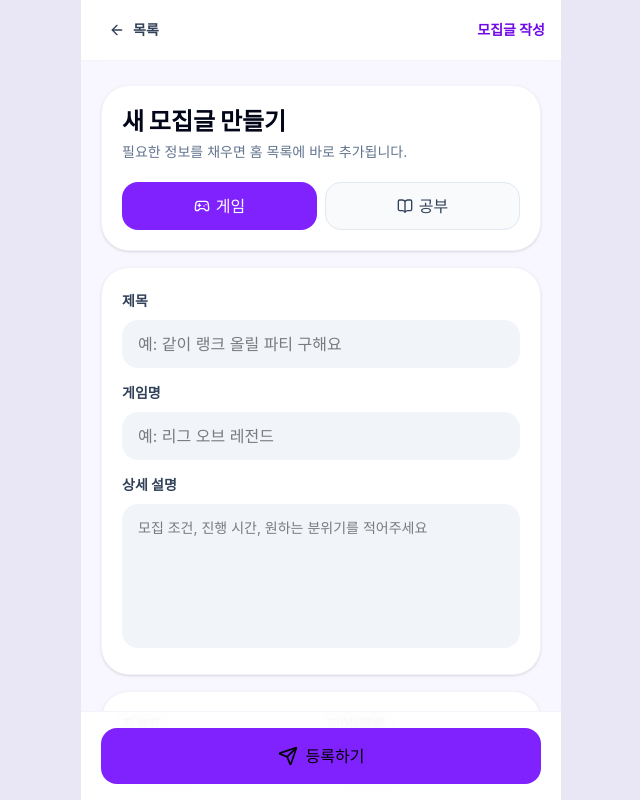
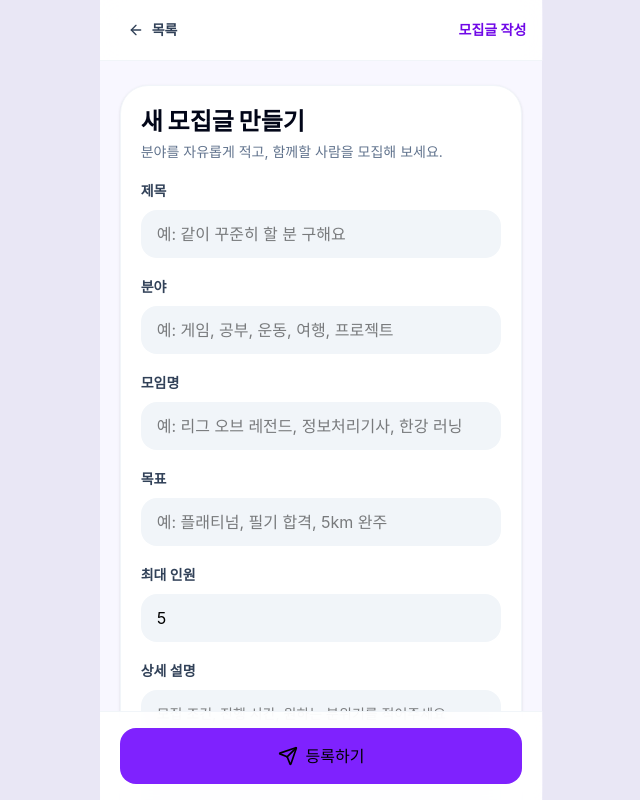
Before and after one commit to OSSWProject-Jo2/KiriKiri-Frontend, a Next.js app in the folder kirikiri-app/: page /post/new in a window 1280 px wide. Shown: the top 800 px of the page, without its empty margins (319-959 px from the left). Built offline with nearby package versions, Linux system fonts and the light colour scheme.

Commit message:
refactor: 모집글 카테고리 통일화 및 사용감 개선

```diff
--- a/kirikiri-app/app/components/HomePage.tsx
+++ b/kirikiri-app/app/components/HomePage.tsx
@@ -2,19 +2,18 @@
 
 import { useEffect, useMemo, useState } from "react";
 import Link from "next/link";
-import { mockPosts, type PostCategory } from "../data/mockPosts";
+import { mockPosts } from "../data/mockPosts";
 import { getSavedPosts } from "../data/postStorage";
 import { PostCard } from "../components/PostCard";
 import { Button } from "../components/ui/button";
 import { Input } from "../components/ui/input";
-import { BookOpen, Flame, Gamepad2, Plus, Search, Sparkles } from "lucide-react";
+import { Flame, Plus, Search, Sparkles } from "lucide-react";
 import { motion } from "motion/react";
 
-type CategoryFilter = "전체" | PostCategory;
+const ALL_CATEGORIES = "전체";
 
 export function HomePage() {
-  const [selectedCategory, setSelectedCategory] =
-    useState<CategoryFilter>("전체");
+  const [selectedCategory, setSelectedCategory] = useState(ALL_CATEGORIES);
   const [searchQuery, setSearchQuery] = useState("");
   const [savedPosts, setSavedPosts] = useState<typeof mockPosts>([]);
 
@@ -27,17 +26,22 @@ export function HomePage() {
   }, []);
 
   const posts = useMemo(() => [...savedPosts, ...mockPosts], [savedPosts]);
+  const categories = useMemo(
+    () => [ALL_CATEGORIES, ...Array.from(new Set(posts.map((post) => post.category)))],
+    [posts],
+  );
 
   const filteredPosts = posts.filter((post) => {
     const matchesCategory =
-      selectedCategory === "전체" || post.category === selectedCategory;
+      selectedCategory === ALL_CATEGORIES || post.category === selectedCategory;
 
     const loweredQuery = searchQuery.toLowerCase();
+    const topicName = post.topicName || post.gameName || post.studyName || "";
     const matchesSearch =
       searchQuery === "" ||
       post.title.toLowerCase().includes(loweredQuery) ||
-      post.gameName?.toLowerCase().includes(loweredQuery) ||
-      post.studyName?.toLowerCase().includes(loweredQuery) ||
+      post.category.toLowerCase().includes(loweredQuery) ||
+      topicName.toLowerCase().includes(loweredQuery) ||
       post.description.toLowerCase().includes(loweredQuery);
 
     return matchesCategory && matchesSearch;
@@ -61,7 +65,7 @@ export function HomePage() {
           </div>
 
           <p className="mt-2 text-sm text-slate-500">
-            게임 파티와 스터디 그룹 모집
+            함께할 사람을 찾는 가장 쉬운 방법
           </p>
         </motion.div>
 
@@ -75,51 +79,30 @@ export function HomePage() {
           <Input
             value={searchQuery}
             onChange={(e) => setSearchQuery(e.target.value)}
-            placeholder="제목, 게임명, 스터디명 검색..."
+            placeholder="제목, 분야, 모임명 검색..."
             className="h-14 pl-12 rounded-2xl bg-slate-100 border-0 text-base shadow-inner"
           />
         </motion.div>
 
         <motion.div
-          className="grid grid-cols-3 gap-2 mt-4"
+          className="mt-4 flex gap-2 overflow-x-auto pb-1"
           initial={false}
           animate={{ opacity: 1, y: 0 }}
           transition={{ duration: 0.4, delay: 0.2 }}
         >
+          {categories.map((category) => (
             <Button
-            onClick={() => setSelectedCategory("전체")}
-            className={`h-12 rounded-2xl ${
-              selectedCategory === "전체"
-                ? "bg-slate-950 text-white"
-                : "bg-white text-slate-700 border border-slate-200"
-            }`}
-          >
-            전체
-          </Button>
-
-          <Button
-            onClick={() => setSelectedCategory("게임")}
-            className={`h-12 rounded-2xl gap-1.5 ${
-              selectedCategory === "게임"
+              key={category}
+              onClick={() => setSelectedCategory(category)}
+              className={`h-11 shrink-0 rounded-2xl px-4 ${
+                selectedCategory === category
                   ? "bg-violet-600 text-white"
                   : "bg-white text-slate-700 border border-slate-200"
               }`}
             >
-            <Gamepad2 className="w-4 h-4" />
-            게임
+              {category}
             </Button>
-
-          <Button
-            onClick={() => setSelectedCategory("공부")}
-            className={`h-12 rounded-2xl gap-1.5 ${
-              selectedCategory === "공부"
-                ? "bg-violet-600 text-white"
-                : "bg-white text-slate-700 border border-slate-200"
-            }`}
-          >
-            <BookOpen className="w-4 h-4" />
-            공부
-          </Button>
+          ))}
         </motion.div>
       </header>
 
@@ -129,7 +112,7 @@ export function HomePage() {
             <div className="flex items-center gap-2">
               <Flame className="w-5 h-5 text-violet-600" />
               <h2 className="text-2xl font-black text-slate-950">
-                모집 중인 파티
+                모집 중인 모임
               </h2>
             </div>
             <p className="mt-1 text-sm text-slate-500">
--- a/kirikiri-app/app/components/NewPostForm.tsx
+++ b/kirikiri-app/app/components/NewPostForm.tsx
@@ -1,10 +1,9 @@
 "use client";
 
-import { FormEvent, useMemo, useState } from "react";
+import { FormEvent, useState } from "react";
 import Link from "next/link";
 import { useRouter } from "next/navigation";
-import { ArrowLeft, BookOpen, Gamepad2, Send } from "lucide-react";
-import type { PostCategory } from "../data/mockPosts";
+import { ArrowLeft, Send } from "lucide-react";
 import { savePost } from "../data/postStorage";
 import { Button } from "./ui/button";
 import { Input } from "./ui/input";
@@ -20,42 +19,32 @@ function todayText() {
 
 export function NewPostForm() {
   const router = useRouter();
-  const [category, setCategory] = useState<PostCategory>("게임");
+  const [category, setCategory] = useState("");
+  const [topicName, setTopicName] = useState("");
   const [title, setTitle] = useState("");
-  const [name, setName] = useState("");
-  const [description, setDescription] = useState("");
-  const [author, setAuthor] = useState("");
-  const [authorTier, setAuthorTier] = useState("");
   const [targetScore, setTargetScore] = useState("");
   const [maxMembers, setMaxMembers] = useState(5);
+  const [description, setDescription] = useState("");
   const [openChatLink, setOpenChatLink] = useState("");
-
-  const categoryNameLabel = useMemo(
-    () => (category === "게임" ? "게임명" : "스터디명"),
-    [category],
-  );
 
   const handleSubmit = (event: FormEvent<HTMLFormElement>) => {
     event.preventDefault();
 
-    const trimmedName = name.trim();
-    const post = {
+    savePost({
       id: `local-${Date.now()}`,
-      category,
+      category: category.trim(),
       title: title.trim(),
       description: description.trim(),
-      author: author.trim(),
-      authorTier: authorTier.trim() || "새 멤버",
+      author: "익명",
+      authorTier: "새 멤버",
       currentMembers: 1,
       maxMembers,
       targetScore: targetScore.trim(),
       createdAt: todayText(),
       openChatLink: openChatLink.trim(),
-      gameName: category === "게임" ? trimmedName : undefined,
-      studyName: category === "공부" ? trimmedName : undefined,
-    };
+      topicName: topicName.trim(),
+    });
 
-    savePost(post);
     router.push("/");
   };
 
@@ -75,110 +64,49 @@ export function NewPostForm() {
       </header>
 
       <main className="px-5 py-6">
-        <form onSubmit={handleSubmit} className="space-y-4">
-          <section className="rounded-[28px] bg-white p-5 shadow-sm border border-slate-100">
+        <form onSubmit={handleSubmit}>
+          <section className="space-y-4 rounded-[28px] bg-white p-5 shadow-sm border border-slate-100">
+            <div>
               <h1 className="text-2xl font-black text-slate-950">
                 새 모집글 만들기
               </h1>
               <p className="mt-1 text-sm text-slate-500">
-              필요한 정보를 채우면 홈 목록에 바로 추가됩니다.
+                분야를 자유롭게 적고, 함께할 사람을 모집해 보세요.
               </p>
+            </div>
 
-            <div className="grid grid-cols-2 gap-2 mt-5">
-              <Button
-                type="button"
-                onClick={() => setCategory("게임")}
-                className={`h-12 rounded-2xl gap-1.5 ${
-                  category === "게임"
-                    ? "bg-violet-600 text-white"
-                    : "bg-slate-50 text-slate-700 border border-slate-200"
-                }`}
-              >
-                <Gamepad2 className="w-4 h-4" />
-                게임
-              </Button>
-              <Button
-                type="button"
-                onClick={() => setCategory("공부")}
-                className={`h-12 rounded-2xl gap-1.5 ${
-                  category === "공부"
-                    ? "bg-violet-600 text-white"
-                    : "bg-slate-50 text-slate-700 border border-slate-200"
-                }`}
-              >
-                <BookOpen className="w-4 h-4" />
-                공부
-              </Button>
-            </div>
-          </section>
-
-          <section className="space-y-3 rounded-[28px] bg-white p-5 shadow-sm border border-slate-100">
             <label className="block">
               <span className="text-sm font-bold text-slate-700">제목</span>
               <Input
                 required
                 value={title}
                 onChange={(event) => setTitle(event.target.value)}
-                placeholder={
-                  category === "게임" ? "예: 같이 랭크 올릴 파티 구해요" : "예: 같이 스터디할 분 구해요"
-                }
+                placeholder="예: 같이 꾸준히 할 분 구해요"
                 className="mt-2 h-12 rounded-2xl bg-slate-100 border-0 px-4"
               />
             </label>
 
             <label className="block">
-              <span className="text-sm font-bold text-slate-700">
-                {categoryNameLabel}
-              </span>
+              <span className="text-sm font-bold text-slate-700">분야</span>
               <Input
                 required
-                value={name}
-                onChange={(event) => setName(event.target.value)}
-                placeholder={
-                  category === "게임" ? "예: 리그 오브 레전드" : "예: 정보처리기사"
-                }
+                value={category}
+                onChange={(event) => setCategory(event.target.value)}
+                placeholder="예: 게임, 공부, 운동, 여행, 프로젝트"
                 className="mt-2 h-12 rounded-2xl bg-slate-100 border-0 px-4"
               />
             </label>
 
             <label className="block">
-              <span className="text-sm font-bold text-slate-700">상세 설명</span>
-              <textarea
-                required
-                value={description}
-                onChange={(event) => setDescription(event.target.value)}
-                placeholder="모집 조건, 진행 시간, 원하는 분위기를 적어주세요"
-                rows={5}
-                className="mt-2 w-full resize-none rounded-2xl bg-slate-100 border-0 px-4 py-3 text-sm leading-6 outline-none focus:ring-2 focus:ring-violet-300"
-              />
-            </label>
-          </section>
-
-          <section className="space-y-3 rounded-[28px] bg-white p-5 shadow-sm border border-slate-100">
-            <div className="grid grid-cols-2 gap-3">
-              <label className="block">
-                <span className="text-sm font-bold text-slate-700">작성자</span>
+              <span className="text-sm font-bold text-slate-700">모임명</span>
               <Input
                 required
-                  value={author}
-                  onChange={(event) => setAuthor(event.target.value)}
-                  placeholder="닉네임"
+                value={topicName}
+                onChange={(event) => setTopicName(event.target.value)}
+                placeholder="예: 리그 오브 레전드, 정보처리기사, 한강 러닝"
                 className="mt-2 h-12 rounded-2xl bg-slate-100 border-0 px-4"
               />
             </label>
-
-              <label className="block">
-                <span className="text-sm font-bold text-slate-700">
-                  티어/레벨
-                </span>
-                <Input
-                  value={authorTier}
-                  onChange={(event) => setAuthorTier(event.target.value)}
-                  placeholder="골드 II"
-                  className="mt-2 h-12 rounded-2xl bg-slate-100 border-0 px-4"
-                />
-              </label>
-            </div>
 
             <label className="block">
               <span className="text-sm font-bold text-slate-700">목표</span>
@@ -186,7 +114,7 @@ export function NewPostForm() {
                 required
                 value={targetScore}
                 onChange={(event) => setTargetScore(event.target.value)}
-                placeholder={category === "게임" ? "예: 플래티넘" : "예: 필기 합격"}
+                placeholder="예: 플래티넘, 필기 합격, 5km 완주"
                 className="mt-2 h-12 rounded-2xl bg-slate-100 border-0 px-4"
               />
             </label>
@@ -205,6 +133,18 @@ export function NewPostForm() {
             </label>
 
             <label className="block">
+              <span className="text-sm font-bold text-slate-700">상세 설명</span>
+              <textarea
+                required
+                value={description}
+                onChange={(event) => setDescription(event.target.value)}
+                placeholder="모집 조건, 진행 시간, 원하는 분위기를 적어주세요"
+                rows={5}
+                className="mt-2 w-full resize-none rounded-2xl bg-slate-100 border-0 px-4 py-3 text-sm leading-6 outline-none focus:ring-2 focus:ring-violet-300"
+              />
+            </label>
+
+            <label className="block">
               <span className="text-sm font-bold text-slate-700">
                 오픈채팅 링크
               </span>
@@ -219,7 +159,7 @@ export function NewPostForm() {
             </label>
           </section>
 
-          <div className="sticky bottom-0 -mx-5 px-5 py-4 bg-white/90 backdrop-blur-md border-t border-slate-100">
+          <div className="sticky bottom-0 -mx-5 mt-4 px-5 py-4 bg-white/90 backdrop-blur-md border-t border-slate-100">
             <Button
               type="submit"
               size="lg"
--- a/kirikiri-app/app/components/PostCard.tsx
+++ b/kirikiri-app/app/components/PostCard.tsx
@@ -1,4 +1,4 @@
-import { BookOpen, Gamepad2, Lock, Users } from "lucide-react";
+import { Lock, Sparkles, Users } from "lucide-react";
 import type { Post } from "../data/mockPosts";
 
 type PostCardProps = {
@@ -6,9 +6,11 @@ type PostCardProps = {
   onClick?: () => void;
 };
 
+function getTopicLabel(post: Post) {
+  return post.topicName || post.gameName || post.studyName || post.category;
+}
+
 export function PostCard({ post, onClick }: PostCardProps) {
-  const label = post.category === "게임" ? post.gameName : post.studyName;
-
   return (
     <article
       onClick={onClick}
@@ -17,12 +19,8 @@ export function PostCard({ post, onClick }: PostCardProps) {
       <div className="flex items-start justify-between gap-3">
         <div className="min-w-0">
           <div className="flex items-center gap-2 text-sm font-bold text-violet-600">
-            {post.category === "게임" ? (
-              <Gamepad2 className="w-4 h-4" />
-            ) : (
-              <BookOpen className="w-4 h-4" />
-            )}
-            <span>{label}</span>
+            <Sparkles className="w-4 h-4" />
+            <span>{getTopicLabel(post)}</span>
           </div>
           <h3 className="mt-3 text-lg font-black leading-snug text-slate-950">
             {post.title}
--- a/kirikiri-app/app/components/PostDetailClient.tsx
+++ b/kirikiri-app/app/components/PostDetailClient.tsx
@@ -18,8 +18,7 @@ import {
   Calendar,
   User,
   Lock,
-  Gamepad2,
-  BookOpen,
+  Sparkles,
   MessageCircle,
 } from "lucide-react";
 import { motion } from "motion/react";
@@ -112,6 +111,7 @@ export function PostDetailClient({ post: initialPost, postId }: PostDetailClient
   }
 
   const isFull = post.currentMembers >= post.maxMembers;
+  const topicLabel = post.topicName || post.gameName || post.studyName || post.category;
 
   const handleParticipation = (nickname: string) => {
     setIsMatching(true);
@@ -155,15 +155,9 @@ export function PostDetailClient({ post: initialPost, postId }: PostDetailClient
           <div className="p-6 bg-gradient-to-br from-slate-950 to-violet-800 text-white">
             <div className="flex items-center gap-2 mb-4">
               <div className="w-10 h-10 rounded-2xl bg-white/15 flex items-center justify-center">
-                {post.category === "게임" ? (
-                  <Gamepad2 className="w-5 h-5" />
-                ) : (
-                  <BookOpen className="w-5 h-5" />
-                )}
+                <Sparkles className="w-5 h-5" />
               </div>
-              <span className="text-sm text-white/75">
-                {post.category === "게임" ? post.gameName : post.studyName}
-              </span>
+              <span className="text-sm text-white/75">{topicLabel}</span>
             </div>
 
             <h1 className="text-3xl font-black leading-tight">{post.title}</h1>
--- a/kirikiri-app/app/data/mockPosts.ts
+++ b/kirikiri-app/app/data/mockPosts.ts
@@ -1,4 +1,4 @@
-export type PostCategory = "게임" | "공부";
+export type PostCategory = string;
 
 export type Post = {
   id: string;
@@ -12,6 +12,7 @@ export type Post = {
   targetScore: string;
   createdAt: string;
   openChatLink: string;
+  topicName?: string;
   gameName?: string;
   studyName?: string;
 };
@@ -30,6 +31,7 @@ export const mockPosts: Post[] = [
     targetScore: "플래티넘",
     createdAt: "2026.05.06",
     openChatLink: "https://open.kakao.com/o/example1",
+    topicName: "리그 오브 레전드",
     gameName: "리그 오브 레전드",
   },
   {
@@ -45,22 +47,23 @@ export const mockPosts: Post[] = [
     targetScore: "필기 합격",
     createdAt: "2026.05.05",
     openChatLink: "https://open.kakao.com/o/example2",
+    topicName: "정보처리기사",
     studyName: "정보처리기사",
   },
   {
     id: "3",
-    category: "게임",
-    title: "발로란트 경쟁전 같이 하실 분",
+    category: "운동",
+    title: "퇴근 후 러닝 크루 같이 해요",
     description:
-      "마이크 가능하고 매너 있게 플레이할 분이면 좋겠습니다. 초보도 환영합니다.",
-    author: "에임연습중",
-    authorTier: "실버 III",
+      "주 2회 한강 근처에서 가볍게 뛰는 모임입니다. 처음 시작하는 분도 편하게 오셔도 됩니다.",
+    author: "러닝메이트",
+    authorTier: "꾸준함 Lv.5",
     currentMembers: 2,
-    maxMembers: 5,
-    targetScore: "골드",
+    maxMembers: 8,
+    targetScore: "5km 완주",
     createdAt: "2026.05.04",
     openChatLink: "https://open.kakao.com/o/example3",
-    gameName: "발로란트",
+    topicName: "러닝",
   },
 ];
 
```
Lines whose indentation alone changed are shown as unchanged.
